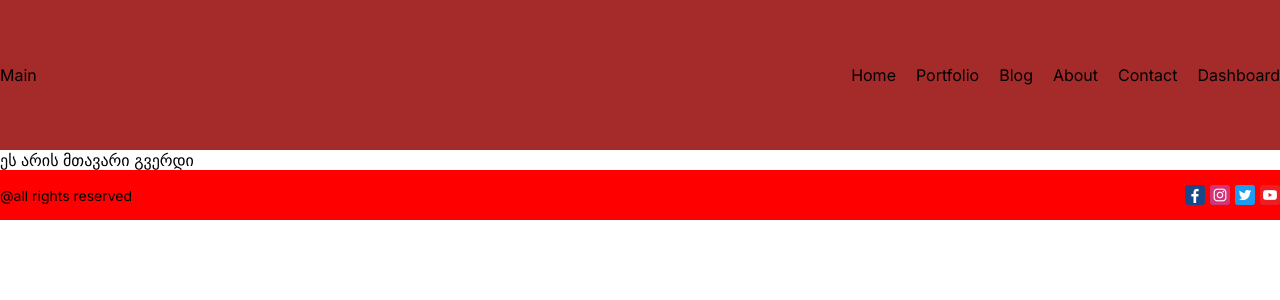
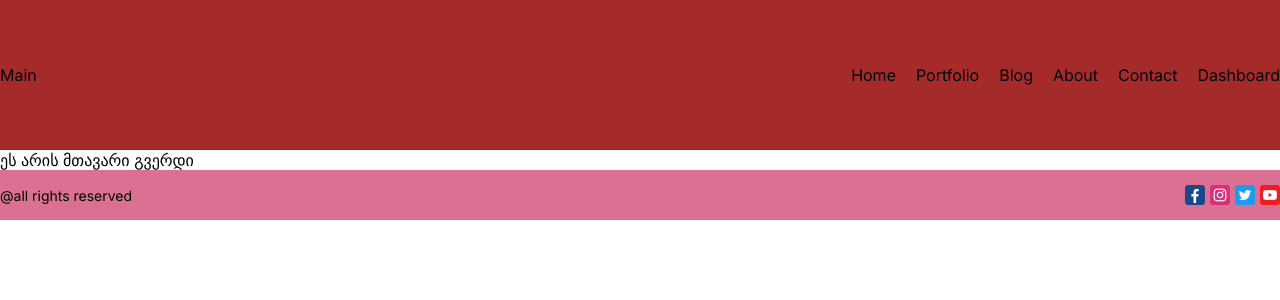
Before and after one commit to salomeshioshvili/nextjs-blog-with-assets, a Next.js app: page / in a window 1280 px wide. Shown: the top 300 px of the page. Built offline with nearby package versions, Linux system fonts and the light colour scheme.

Commit message:
pushing for homework

```diff
--- a/src/components/footer/footer.module.css
+++ b/src/components/footer/footer.module.css
@@ -1,5 +1,5 @@
 .container{
-    background-color: red;
+    background-color: palevioletred;
     height: 50px;
     display: flex;
     justify-content: space-between;
```
